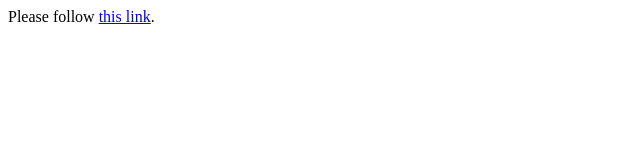
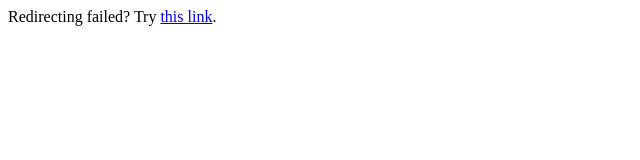
Before and after one commit to zofc5/game, a plain HTML site: page index.html in a window 1280 px wide. Shown: the whole page, without its empty margins (0-640 px from the left). Drawn offline with Linux system fonts and the light colour scheme.

Commit message:
Update index.html

```diff
--- a/index.html
+++ b/index.html
@@ -3,6 +3,6 @@
     <meta http-equiv="refresh" content="7; url='https://craterlake.notion.site/craterlake/5cd5a559d6754662814242f29f667b9c'" />
   </head>
   <body>
-    <p>Please follow <a href="https://www.w3docs.com">this link</a>.</p>
+    <p>Redirecting failed? Try <a href="https://craterlake.notion.site/craterlake/5cd5a559d6754662814242f29f667b9c">this link</a>.</p>
   </body>
 </html>
```
